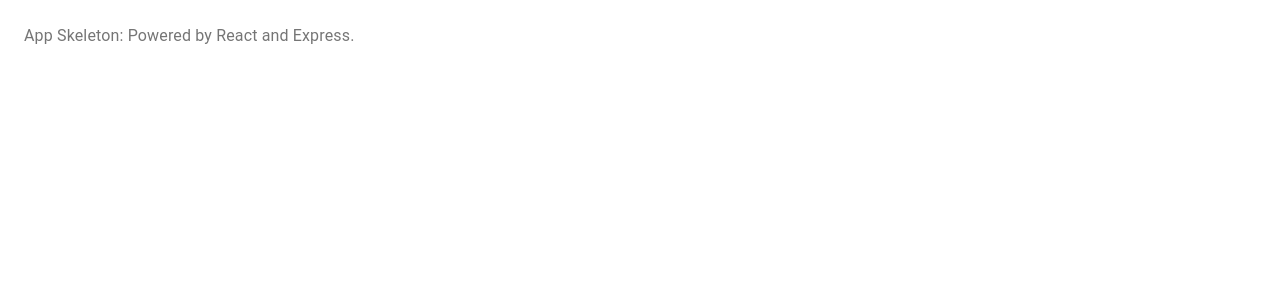
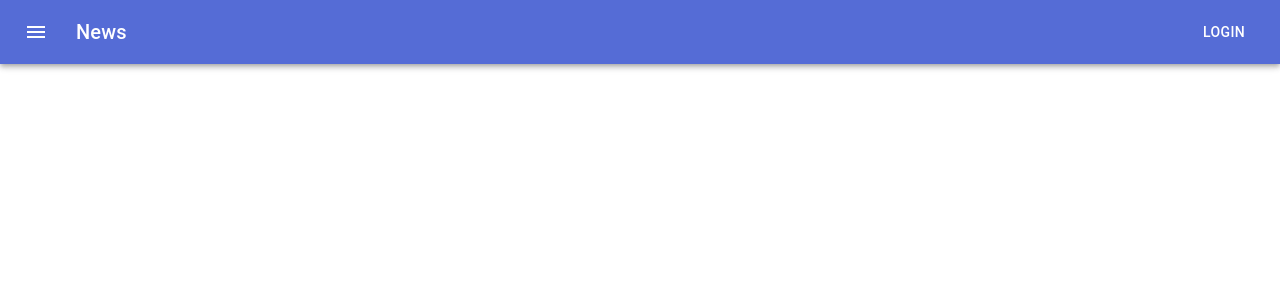
Before and after one commit to luckyvs1/project-tour, a React app: page / in a window 1280 px wide. Shown: the top 300 px of the page. Built offline with nearby package versions, Linux system fonts and the light colour scheme; the HTML template or start-up script is replaced by a standard one.

Commit message:
add icons and app bar

```diff
--- a/package.json
+++ b/package.json
@@ -9,6 +9,7 @@
         "@babel/preset-env": "latest",
         "@babel/preset-react": "latest",
         "@material-ui/core": "latest",
+        "@material-ui/icons": "^4.5.1",
         "axios": "^0.19.1",
         "babel-loader": "latest",
         "body-parser": "^1.19.0",
@@ -26,7 +27,7 @@
         "webpack-cli": "latest"
     },
     "scripts": {
-        "start": "webpack -w & nodemon --exec yarn babel-node -- server.js",
+        "start": "webpack -w & nodemon --exec babel-node -- server.js",
         "build": "webpack -w",
         "serve": "nodemon --ignore ./build --exec babel-node -- server.js",
         "production": "cross-env NODE_ENV=production npm start"
--- a/src/views/App.js
+++ b/src/views/App.js
@@ -1,6 +1,7 @@
 import React, {Component} from 'react';
-import Home from './components/Home';
-import Login from './components/Auth/Login';
+import ButtonAppBar from './components/ButtonAppBar';
+// import Home from './components/Home';
+// import Login from './components/Auth/Login';
 import { Switch, Route, withRouter } from "react-router-dom";
 
 
@@ -11,10 +12,11 @@
 
     render() {
         return (
-            <Switch>
-                <Route exact path="/" render={() => <Home />}/>
-                <Route path="/login" render={() => <Login />}/>
-            </Switch>
+            <ButtonAppBar menuTitle="Adventure Advisor" menuSubTitle="The Travel Plan Engine"/>
+            // <Switch>
+            //     <Route exact path="/" render={() => <Home />}/>
+            //     <Route path="/login" render={() => <Login />}/>
+            // </Switch>
         );
     }
 }
--- /dev/null
+++ b/src/views/components/ButtonAppBar.js
@@ -0,0 +1,40 @@
+import React from 'react';
+import { makeStyles } from '@material-ui/core/styles';
+import AppBar from '@material-ui/core/AppBar';
+import Toolbar from '@material-ui/core/Toolbar';
+import Typography from '@material-ui/core/Typography';
+import Button from '@material-ui/core/Button';
+import IconButton from '@material-ui/core/IconButton';
+import MenuIcon from '@material-ui/icons/Menu';
+
+const useStyles = makeStyles(theme => ({
+  root: {
+    flexGrow: 1,
+  },
+  menuButton: {
+    marginRight: theme.spacing(2),
+  },
+  title: {
+    flexGrow: 1,
+  },
+}));
+
+export default function ButtonAppBar() {
+  const classes = useStyles();
+
+  return (
+    <div className={classes.root}>
+      <AppBar position="static">
+        <Toolbar>
+          <IconButton edge="start" className={classes.menuButton} color="inherit" aria-label="menu">
+            <MenuIcon />
+          </IconButton>
+          <Typography variant="h6" className={classes.title}>
+            News
+          </Typography>
+          <Button color="inherit">Login</Button>
+        </Toolbar>
+      </AppBar>
+    </div>
+  );
+}
```
Also changed, not shown: 2 other files (tests, documents, lock files or other folders).
